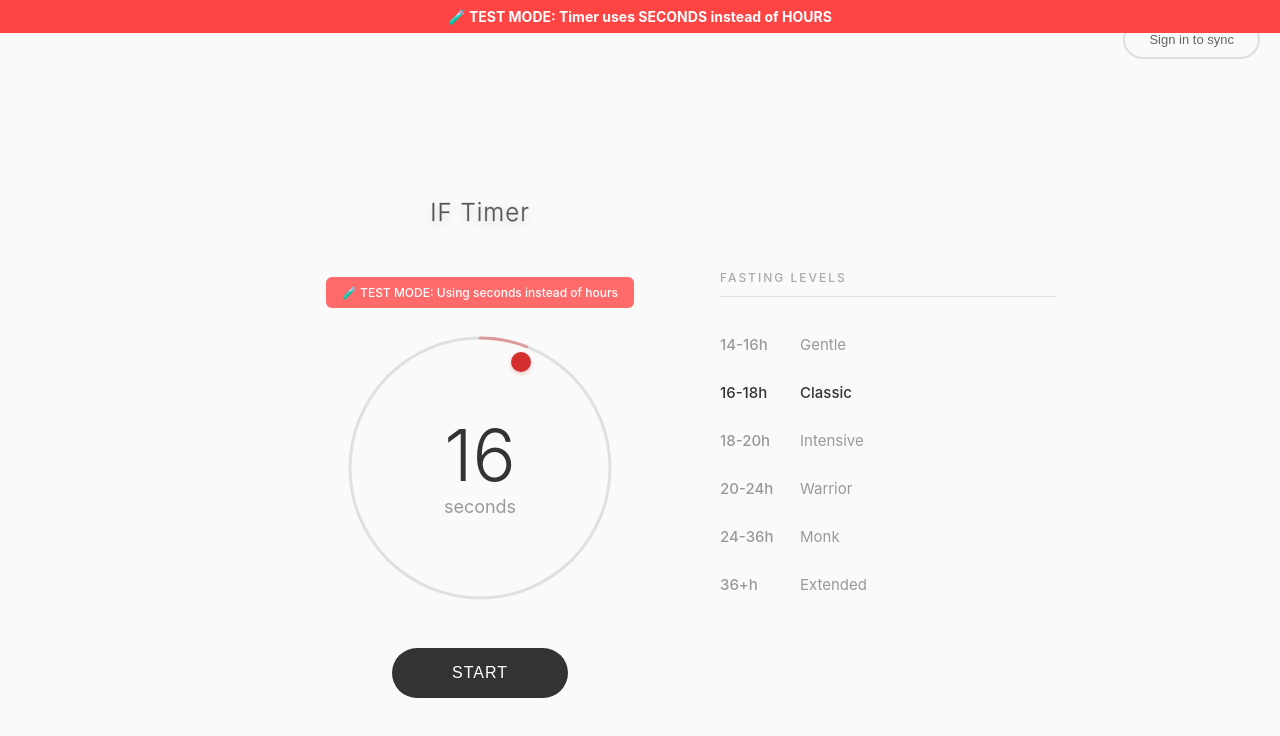
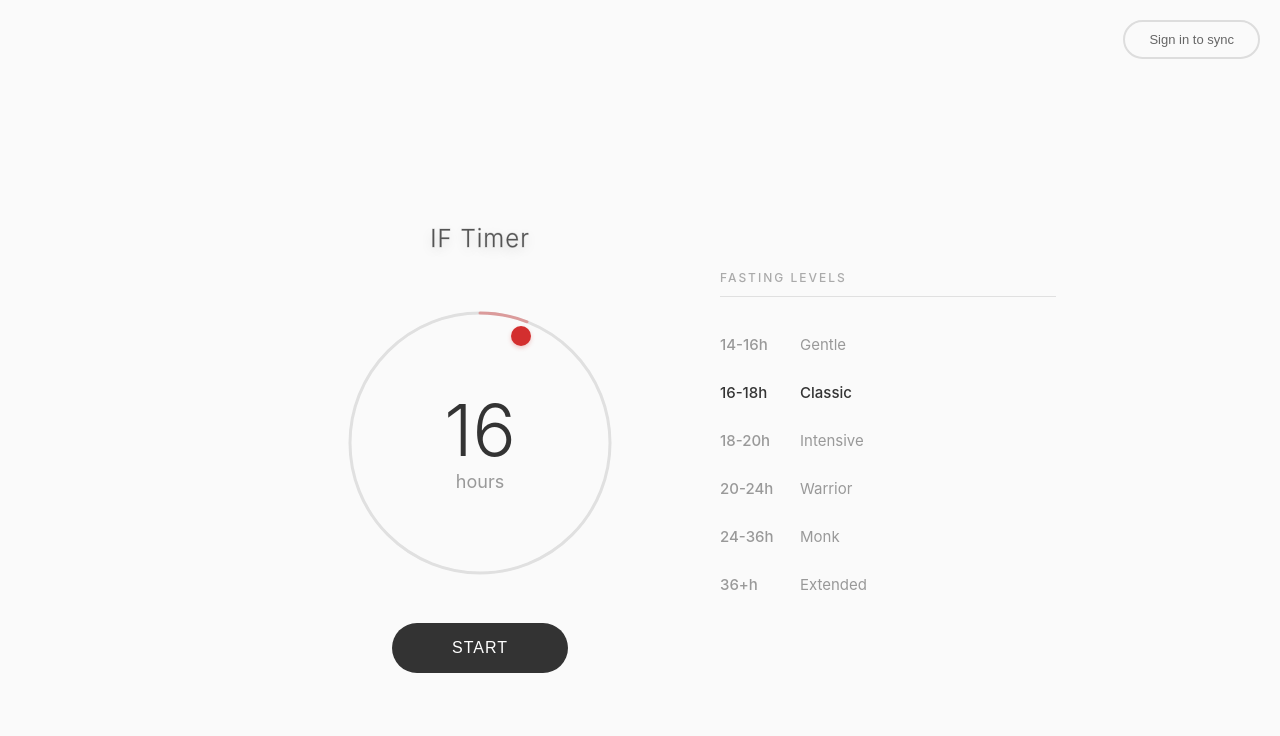
Before and after one commit to fxdlsRider/if-timer, a React (Create React App) app: page / in a window 1280 px wide. Shown: the top 736 px of the page. Built offline with nearby package versions, Linux system fonts and the light colour scheme.

Commit message:
Turn off test mode, fix auth error banner z-index

```diff
--- a/src/IFTimerFinal.jsx
+++ b/src/IFTimerFinal.jsx
@@ -8,7 +8,7 @@ export default function IFTimerFinal() {
   const [showLogin, setShowLogin] = useState(false);
 
   // 🧪 TEST MODE - When true, uses seconds instead of hours for quick testing
-  const TEST_MODE = true; // Change to false for production!
+  const TEST_MODE = false; // Change to false for production!
   const TIME_MULTIPLIER = TEST_MODE ? 1 : 3600; // 1 second or 3600 seconds (1 hour)
   const TIME_UNIT = TEST_MODE ? 'seconds' : 'hours';
 
@@ -1065,7 +1065,7 @@ export default function IFTimerFinal() {
           padding: '12px 16px',
           textAlign: 'center',
           fontSize: '14px',
-          zIndex: 9998,
+          zIndex: 10000,
           display: 'flex',
           alignItems: 'center',
           justifyContent: 'space-between'
```
